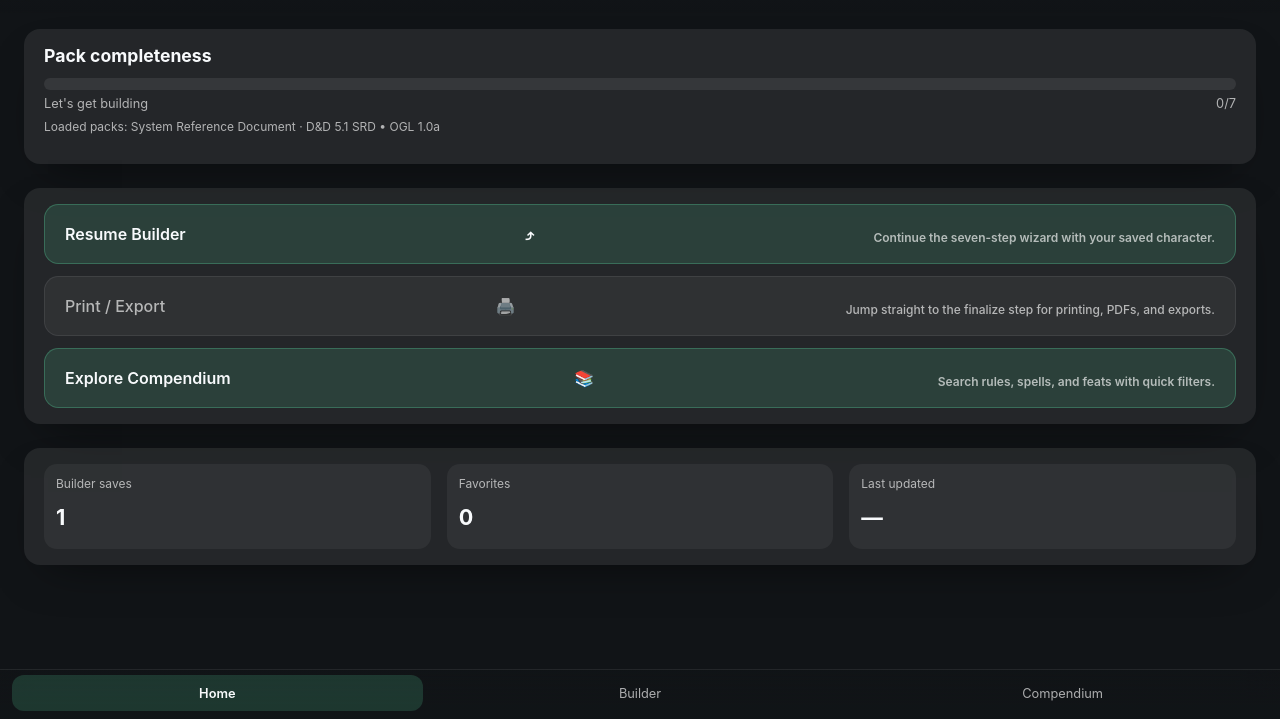
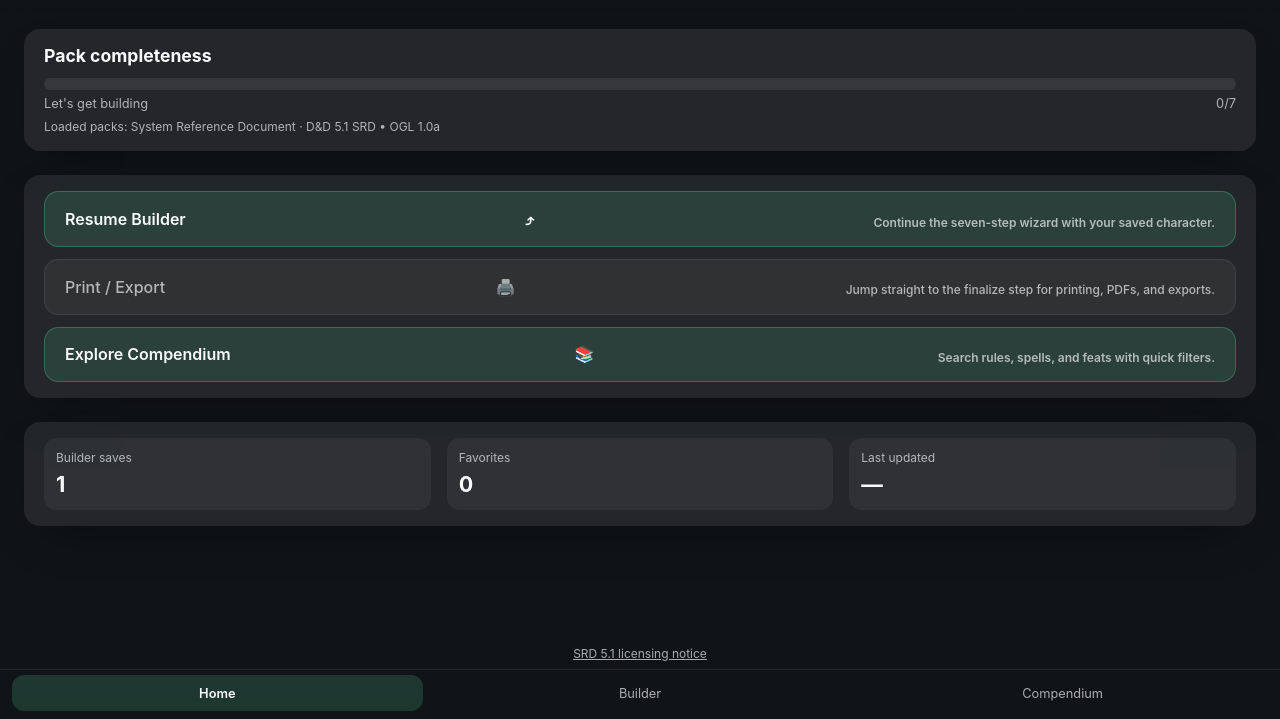
Before and after one commit to shawnzyp/DnD, a plain HTML site: page index.html in a window 1280 px wide. Shown: the part 81-800 px from the top of the page. Drawn offline with Linux system fonts and the light colour scheme.

Commit message:
Add SRD license notice and link from UI

```diff
--- a/index.html
+++ b/index.html
@@ -144,6 +144,15 @@
       font-size: 1.35rem;
       letter-spacing: -0.02em;
     }
+    footer {
+      padding: 1rem 1.5rem 0.5rem;
+      font-size: 0.75rem;
+      color: var(--muted);
+      text-align: center;
+    }
+    footer a {
+      color: inherit;
+    }
   </style>
 </head>
 <body>
@@ -197,6 +206,9 @@
       </div>
     </section>
   </main>
+  <footer>
+    <a href="/LEGAL/NOTICE.txt" target="_blank" rel="noopener noreferrer">SRD 5.1 licensing notice</a>
+  </footer>
   <nav class="tab-bar" role="tablist">
     <a class="active" href="/index.html" role="tab" aria-selected="true">Home</a>
     <a href="/builder/index.html" role="tab">Builder</a>
```
Also changed, not shown: LEGAL/NOTICE.txt (added, +10 -0 lines), builder/index.html (+12 -0 lines), compendium/index.html (+12 -0 lines).
